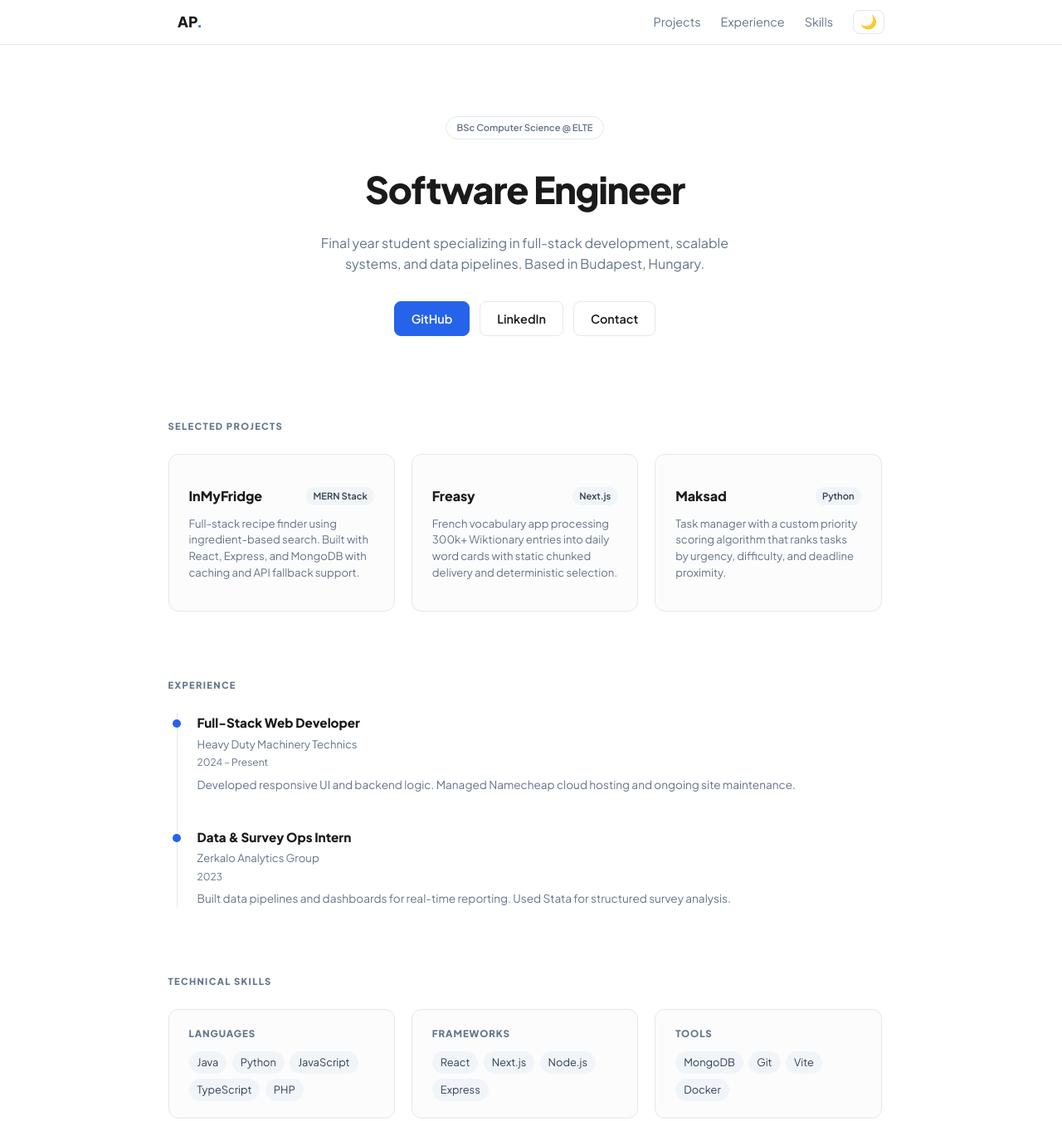
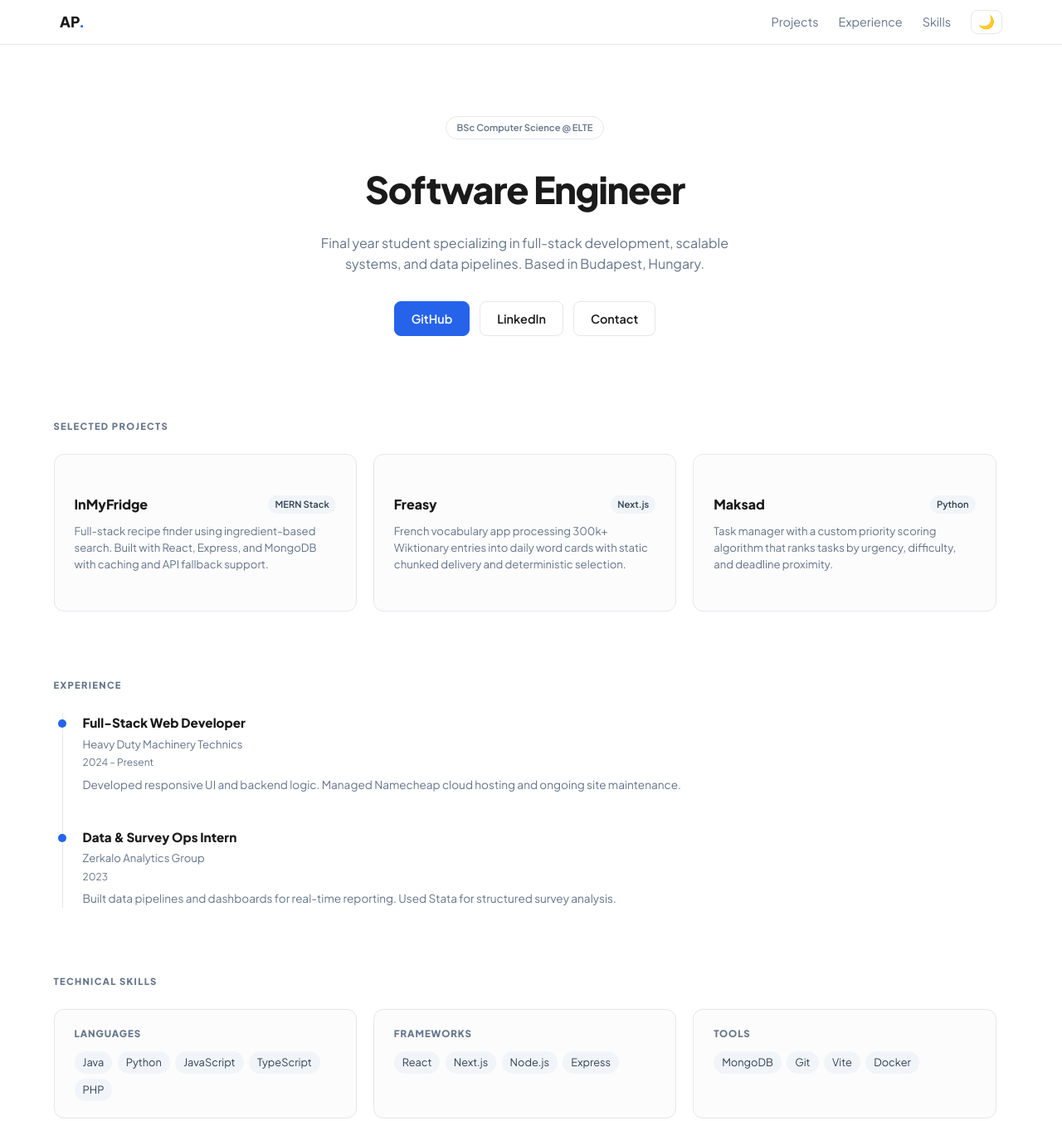
Before and after one commit to Shinki491/Shinki491, a plain HTML site: page index.html in a window 1280 px wide. Shown: the top 1351 px of the page at 83% size. Drawn offline with Linux system fonts and the light colour scheme.

Commit message:
Update styles.css

```diff
--- a/styles.css
+++ b/styles.css
@@ -46,7 +46,7 @@ body {
 }
 
 .nav-content {
-  max-width: 900px; margin: 0 auto; padding: 0.75rem 1.5rem;
+  max-width: 1200px; margin: 0 auto; padding: 0.75rem 2rem;
   display: flex; justify-content: space-between; align-items: center;
 }
 
@@ -71,7 +71,7 @@ body {
 .hero {
   padding: 140px 20px 80px;
   text-align: center;
-  max-width: 800px; margin: 0 auto;
+  max-width: 1200px; margin: 0 auto;
 }
 
 .badge {
@@ -103,7 +103,7 @@ body {
 .btn-secondary:hover { border-color: var(--accent); color: var(--accent); }
 
 /* Container & Grid */
-.container { max-width: 900px; margin: 0 auto; padding: 20px 20px 60px; }
+.container { max-width: 1200px; margin: 0 auto; padding: 20px 2rem 60px; }
 
 section { margin-bottom: 5rem; }
 
@@ -115,7 +115,7 @@ section { margin-bottom: 5rem; }
 
 .grid {
   display: grid;
-  grid-template-columns: repeat(auto-fit, minmax(260px, 1fr));
+  grid-template-columns: repeat(auto-fit, minmax(280px, 1fr));
   gap: 1.25rem;
 }
 
```
